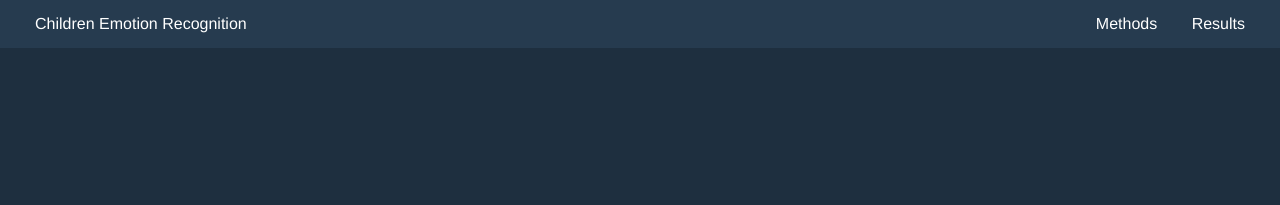
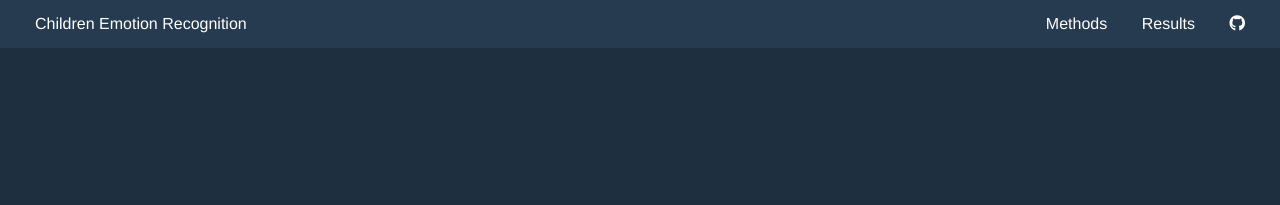
Before and after one commit to ant-li/DSC140B-Capstone-Project, a Jekyll site: the page built from index.html, in a window 1280 px wide. Shown: the top 205 px of the page. Built offline with Jekyll 4.4.1, drawn with Linux system fonts in a browser that asks for light colours.

Commit message:
git link

```diff
--- a/_layouts/default.html
+++ b/_layouts/default.html
@@ -4,6 +4,7 @@
 <head>
     <meta charset="UTF-8">
     <meta name="viewport" content="width=device-width, initial-scale=1.0">
+    <link rel="stylesheet" href="https://cdnjs.cloudflare.com/ajax/libs/font-awesome/5.15.1/css/all.min.css">
     <title>{{ page.title }}</title>
     <link rel="stylesheet" href="{{ 'assets/css/index.css' | relative_url }}">
     <link rel="stylesheet" href="{{ 'assets/css/navbar.css' | relative_url }}">
@@ -16,10 +17,20 @@
             <div style="float: left;">
                 <a href="{{ '/' | relative_url }}">Children Emotion Recognition</a>
             </div>
+            <!-- <div style="float: right;">
+                <a href="{{ '/methods' | relative_url }}">Methods</a>
+                <a href="{{ '/results' | relative_url }}">Results</a>
+            </div> -->
+
             <div style="float: right;">
                 <a href="{{ '/methods' | relative_url }}">Methods</a>
                 <a href="{{ '/results' | relative_url }}">Results</a>
+                <!-- GitHub Repo Link -->
+                <a href="https://github.com/amallesw/DSC180B-Q2-Codebase" target="_blank" title="GitHub Repository">
+                    <i class="fab fa-github"></i>
+                </a>
             </div>
+
             <div style="clear: both;"></div>
         </nav>
     </header>
```
